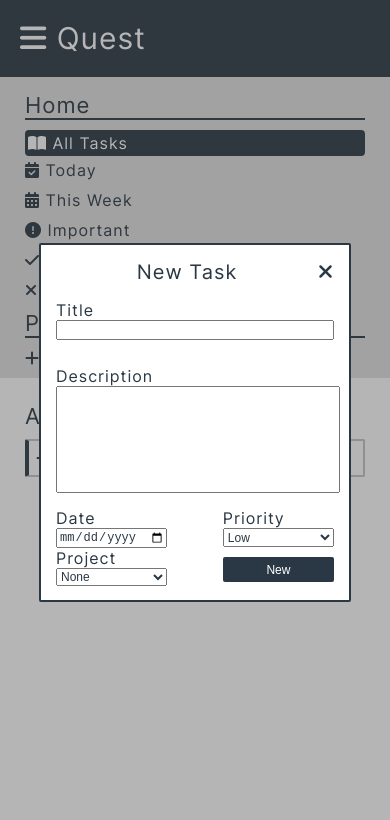
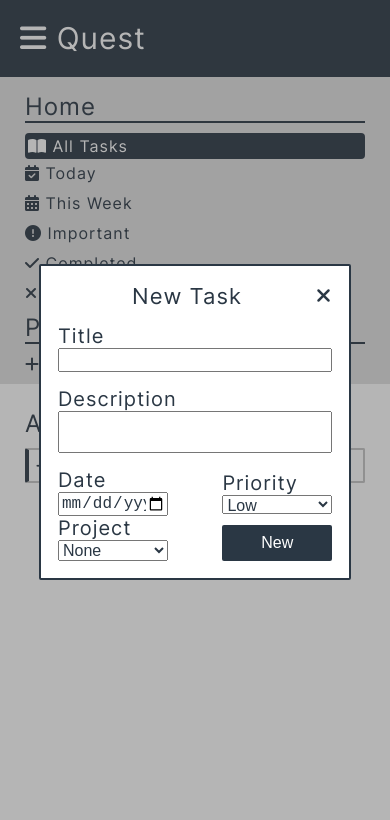
Before and after one commit to aalbino221/Todo, a website built with webpack: page dist/index.html in a window 390 px wide. Both pictures are taken after a click on the element "New". Shown: the top 820 px of the page. Built offline with nearby package versions, Linux system fonts and the light colour scheme.

Commit message:
Final responsive fix

```diff
--- a/src/styles.css
+++ b/src/styles.css
@@ -330,44 +330,51 @@ input, select {font-size: 30px;
         font-size: 20px;
     }
 
-    .form-header-name {font-size: 20px;}
+    .form-header-name {font-size: 22px;}
 
-    #myForm {font-size: 16px;}
+    #myForm {font-size: 20px;}
 
     .form {min-width: 100px;
         width: 80%;
-        height: 359px;}
+        height: auto;
+        padding: 17px;
+        gap: 5px;}
+
+    .form-description {height: 40%;
+        width: auto;}
 
     .form-footer {flex-wrap: wrap;}
 
     #close {font-size: 20px;}
 
-    .form-new {height: 50%;  align-items: flex-end;}
+    .form-new {height: 45px;  align-items: flex-end;}
 
     .form-date, .form-date, .form-project, .form-new,  .form-priority {width: 40%;}
 
-    #input-date, #input-priority, #input-project, #new{font-size: 12px;}
+    #input-date, #input-priority, #input-project, #new{font-size: 16px;}
 
     #input-priority {height: 19px;}
 
-    input {font-size: 12px;}
+    input {font-size: 16px;}
 
-    #input-description { font-size: 12px;}
+    #input-description { font-size: 16px; width: auto;}
 
     #form-project {width: 80%;
-        font-size: 16px;}
+        font-size: 16px;
+        height: 300px;
+        padding: 17px;}
 
     .home, .projects {font-size: 16px;}
 
-    .title, .content, .currentTab { font-size: 22px;}
+    .title, .content, .currentTab { font-size: 24px;}
 
-    .task, .task-date, .task-details, .task-delete {font-size: 12px;}
+    .task, .task-date, .task-details, .task-delete {font-size: 14px;}
 
-    .task {font-size: 16px;}
+    .task {font-size: 14px;}
 
     .task-date {width: auto;}
 
-    .task-right {width: 140px;
+    .task-right {width: auto;
         flex-direction: column;}
 
     .task-details {font-size: 10px;
@@ -382,4 +389,6 @@ input, select {font-size: 30px;
     .navbar {background-color:#e0e0e0;}
 
     .content {padding: 25px; width: auto;}
+
+    #myForm {padding: 17px;}
 }
```
Also changed, not shown: 1 other file.
